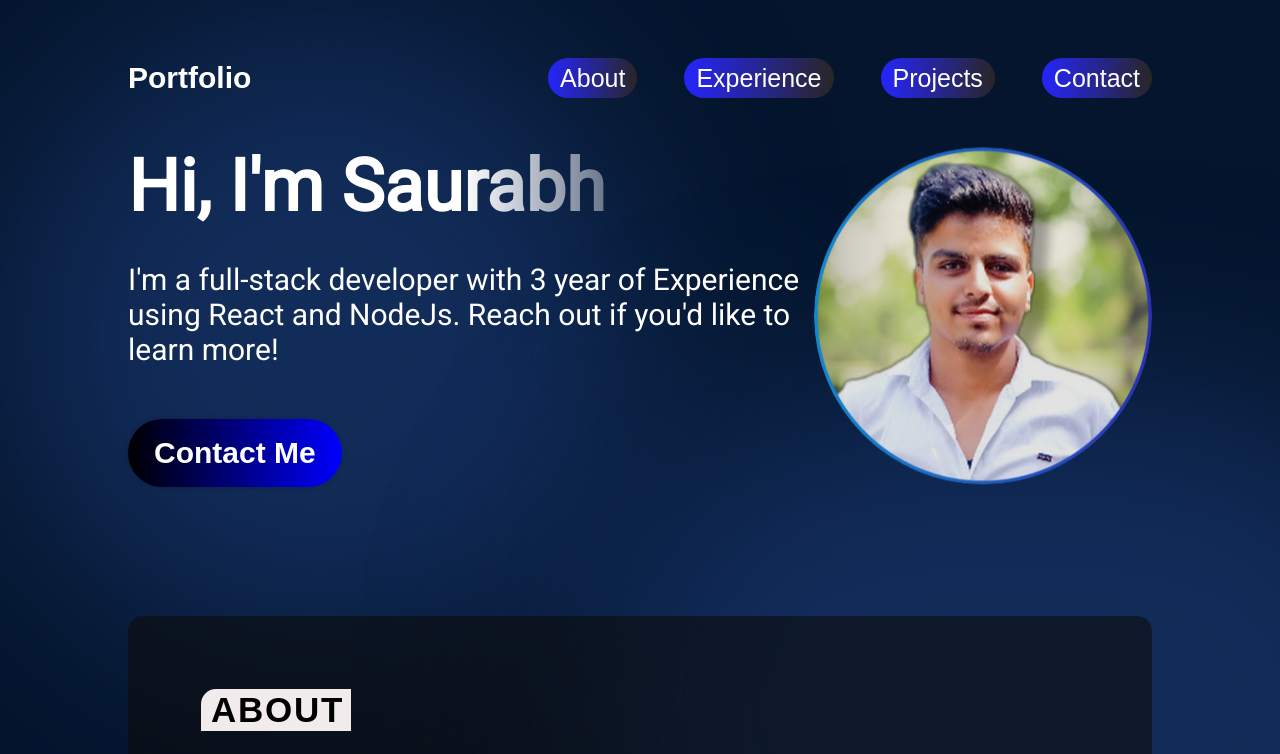
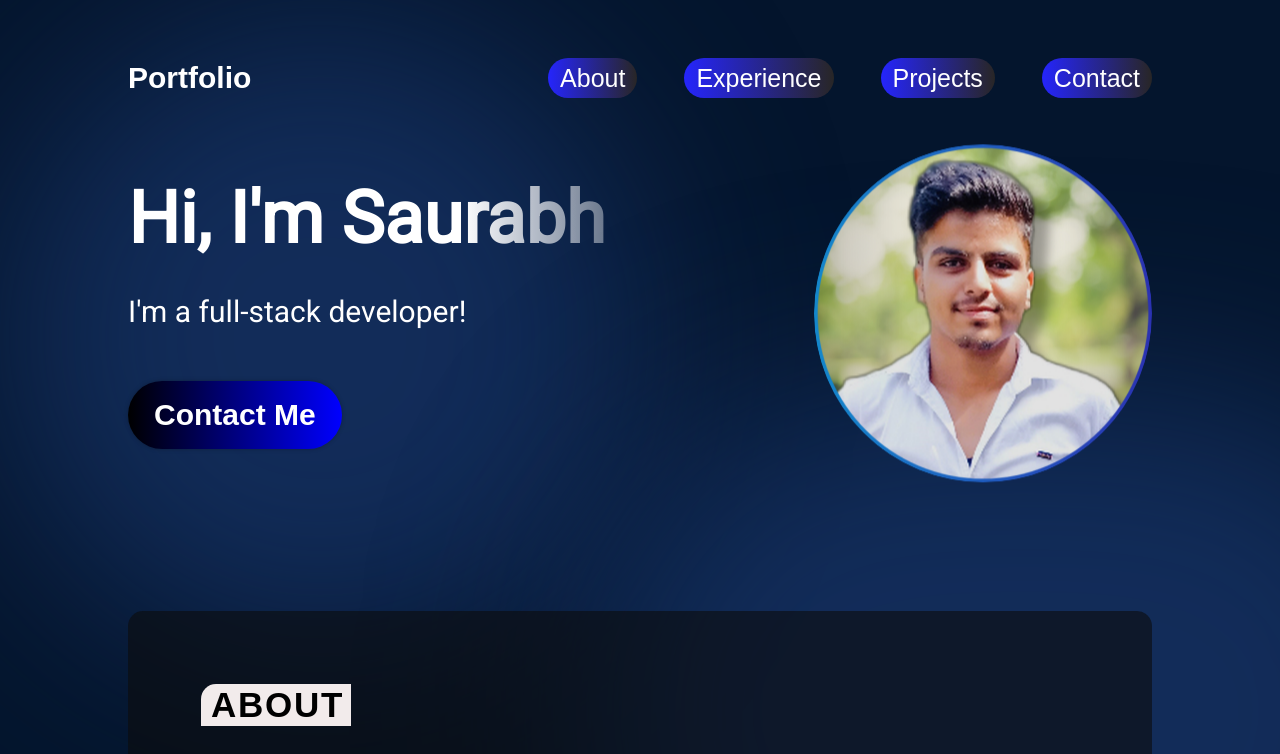
Before and after one commit to SourabhSingh22/My-Portfolio, a React (Vite) app: page / in a window 1280 px wide. Shown: the top 754 px of the page. Built offline with nearby package versions, Linux system fonts and the light colour scheme.

Commit message:
some change

```diff
--- a/src/components/Hero/Hero.jsx
+++ b/src/components/Hero/Hero.jsx
@@ -7,7 +7,7 @@ export const Hero = () => {
         <div className={styles.content}>
             <h1 className={styles.title}>Hi, I'm Saurabh</h1>
             <p className={styles.description}>
-                I'm a full-stack developer with 3 year of Experience using React and NodeJs. Reach out if you'd like to learn more!
+                I'm a full-stack developer!
             </p>
             <a href="mailto.anyemail@email.com" className={styles.contactBtn}>Contact Me</a>
         </div>
```
